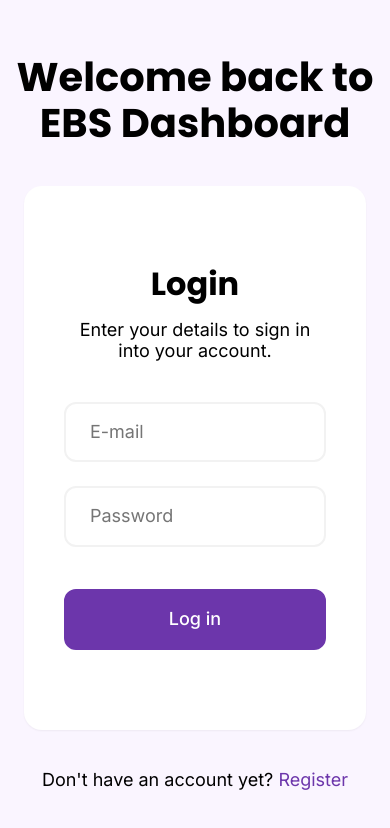
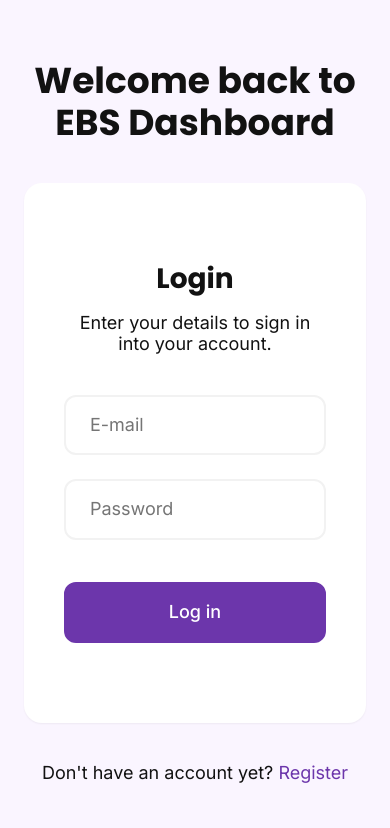
Before and after one commit to danielavornic/ebs-dashboard, a React (Create React App) app: page / in a window 390 px wide. Shown: the top 828 px of the page. Built offline with nearby package versions, Linux system fonts and the light colour scheme.

Commit message:
update font-sizes for mobile

```diff
--- a/src/styles/base/_typography.scss
+++ b/src/styles/base/_typography.scss
@@ -3,6 +3,7 @@
 body {
   font-family: 'Inter', sans-serif;
   font-size: $font-size-normal;
+  color: $black;
 }
 
 h1,
@@ -15,10 +16,18 @@ h3,
 
 h1 {
   font-size: $main-heading-font-size;
+
+  @media screen and (max-width: $grid-sm) {
+    font-size: $main-heading-font-size-mobile;
+  }
 }
 
 h2 {
   font-size: $secondary-heading-font-size;
+
+  @media screen and (max-width: $grid-sm) {
+    font-size: $secondary-heading-font-size-mobile;
+  }
 }
 
 p {
--- a/src/styles/utils/_variables.scss
+++ b/src/styles/utils/_variables.scss
@@ -3,11 +3,16 @@ $primary-color: #6c36ab;
 $primary-color-light: #faf5ff;
 $light-gray: #f2f2f2;
 $gray: #bbbbbb;
+$black: #121212;
 
 // TYPOGRAPHY
 $font-size-normal: 18px;
+
 $main-heading-font-size: 40px;
+$main-heading-font-size-mobile: 36px;
+
 $secondary-heading-font-size: 32px;
+$secondary-heading-font-size-mobile: 28px;
 
 $input-font-size: 20px;
 
```
